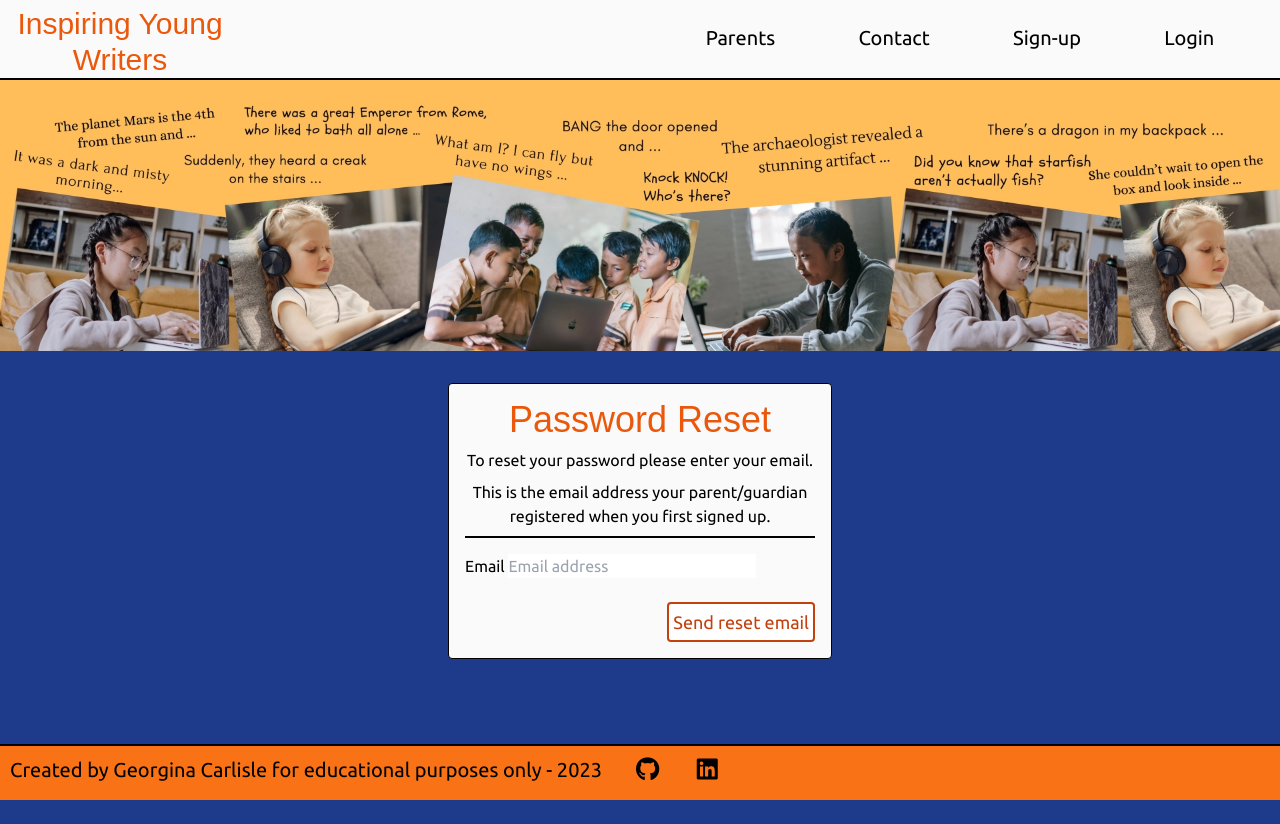
After one commit to GeorginaCarlisle/inspiring-young-writers, a Django app: page /password_reset/ in a window 1280 px wide. The commit adds this page. Run offline with Django 3.2, Linux system fonts and the light colour scheme; some libraries are stand-ins or nearby versions; some web fonts are replaced.

Commit message:
FEAT: Password reset

```diff
--- a/inspiringyw/settings.py
+++ b/inspiringyw/settings.py
@@ -167,6 +167,7 @@ AUTH_USER_MODEL = 'users.User'
 DEFAULT_AUTO_FIELD = 'django.db.models.BigAutoField'
 
 # Email Settings
+EMAIL_BACKEND = 'django.core.mail.backends.smtp.EmailBackend'
 EMAIL_HOST = 'smtp.gmail.com'
 EMAIL_PORT = '587'
 EMAIL_HOST_USER = os.environ.get('SITE_OWNER_EMAIL')
--- a/inspiringyw/urls.py
+++ b/inspiringyw/urls.py
@@ -15,6 +15,7 @@ Including another URLconf
 """
 from django.contrib import admin
 from django.urls import path, include
+from django.contrib.auth import views as auth_views
 from .views import handler404, handler500
 
 urlpatterns = [
@@ -23,7 +24,26 @@ urlpatterns = [
     path('user/', include('users.urls'), name=''),
     path('account/', include('account.urls'), name=''),
     path('writing/', include('writing.urls'), name=''),
-    path('library/', include('library.urls'), name='')
+    path('library/', include('library.urls'), name=''),
+
+    # Password reset links copied from 'Password Reset and Password Change (Django)' tutorial by CodeWithMitch
+    path('password_reset/',
+         auth_views.PasswordResetView.as_view(template_name='password_reset/password_reset.html'),
+         name='password_reset'),
+
+    path('password_reset/done/',
+         auth_views.PasswordResetCompleteView.as_view(template_name='password_reset/password_reset_sent.html'),
+         name='password_reset_done'),
+
+    path('reset/<uidb64>/<token>/',
+         auth_views.PasswordResetConfirmView.as_view(template_name='password_reset/password_reset_form.html'),
+         name='password_reset_confirm'),
+
+
+
+    path('reset/done/',
+         auth_views.PasswordResetCompleteView.as_view(template_name='password_reset/password_reset_complete.html'),
+         name='password_reset_complete'),
 ]
 
 # Error Pages
--- a/static/src/output.css
+++ b/static/src/output.css
@@ -715,6 +715,10 @@ video {
   height: 24rem;
 }
 
+.h-auto {
+  height: auto;
+}
+
 .h-fit {
   height: -moz-fit-content;
   height: fit-content;
--- a/tailwind.config.js
+++ b/tailwind.config.js
@@ -22,6 +22,9 @@ module.exports = {
         './library/templates/library.html',
         './library/templates/library_title.html',
         './library/templates/read.html',
+        './templates/password_reset.html',
+        './templates/password_reset_sent.html',
+        './templates/password_reset_complete.html',
     ],
     theme: {
         extend: {
--- /dev/null
+++ b/templates/password_reset/password_reset.html
@@ -0,0 +1,49 @@
+{% extends 'base.html' %}
+{% load static %}
+{% block content %}
+
+<div class="bg-blue-900 h-full">
+    <!-- Pull in hero image -->
+    {% include 'hero.html' %}
+    <div class="flex justify-center p-8">
+        <!-- Container for form and all its info -->
+        <div class="border border-black rounded bg-zinc-50 p-4 relative max-w-sm">
+
+            <!-- Form title and initial instruction -->
+            <div class="text-center mb-2 border-b-2 border-black">
+                <h1 class="text-3xl md:text-4xl mb-2 font-title text-orange-600">
+                    Password Reset
+                </h1>
+
+                <p class="mb-2">
+                    To reset your password please enter your email.
+                </p>
+                <p class="mb-2">
+                    This is the email address your parent/guardian registered when you first signed up.
+                </p>
+            </div>
+
+            <!-- Generate email to reset password -->
+            <form id="id_password_reset_form" method="POST">
+                {% csrf_token %}
+
+                <div class="flex flex-col mt-4 mb-12">
+                    <div class="mb-4">
+                        <label for="id_email" class="">
+                            Email
+                        </label>
+                        <input name="email" placeholder="Email address" type="email" id="id_email" required="true">
+                    </div>
+                    <div>
+
+                    </div>
+                </div>
+
+                <!-- Submit the form -->
+                <input type="submit" value="Send reset email" id="submit-button"
+                    class="absolute right-4 bottom-4 p-1 rounded border-orange-700 border-2 border-solid bg-white hover:bg-orange-700 text-orange-700 hover:text-white text-lg hover:cursor-pointer" />
+            </form>
+        </div>
+    </div>
+</div>
+{% endblock%}
```
Also changed, not shown: templates/password_reset/password_reset_complete.html (added, +28 -0 lines), templates/password_reset/password_reset_form.html (added, +75 -0 lines), templates/password_reset/password_reset_sent.html (added, +28 -0 lines), users/templates/login.html (+13 -7 lines), README.md, db.sqlite3.
